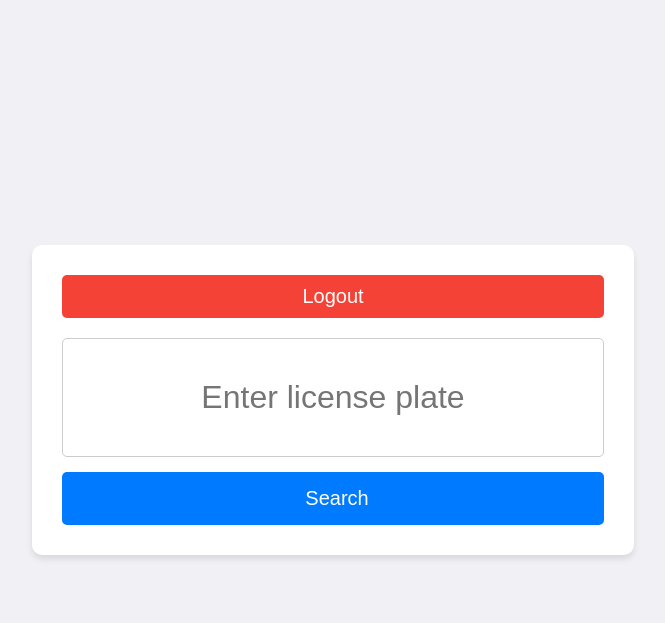
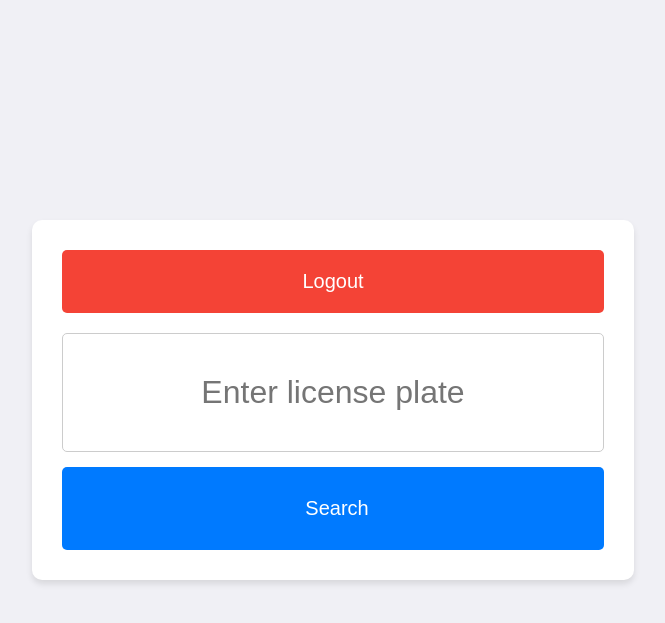
Before and after one commit to 0niiwiK/djandoWebProject, a Django app: page / in a window 1280 px wide. Shown: the top 623 px of the page, without its empty margins (307-972 px from the left). Run offline with Django 4.2, Linux system fonts and the light colour scheme; the visitor is signed in with stand-in values (Sample User, id 1).

Commit message:
Added almost all

```diff
--- a/myproject/carapp/templates/carapp/search.html
+++ b/myproject/carapp/templates/carapp/search.html
@@ -54,7 +54,7 @@
         }
         .search-container button {
             width: 100%;
-            padding: 15px 20px;
+            padding: 30px 45px;
             background-color: #007aff;
             color: white;
             border: none;
@@ -80,7 +80,7 @@
         .logout-container form button {
             background-color: #f44336;
             width: 100%;
-            padding: 10px 10px;
+            padding: 20px 30px;
             color: white;
             border: none;
             border-radius: 5px;
```
